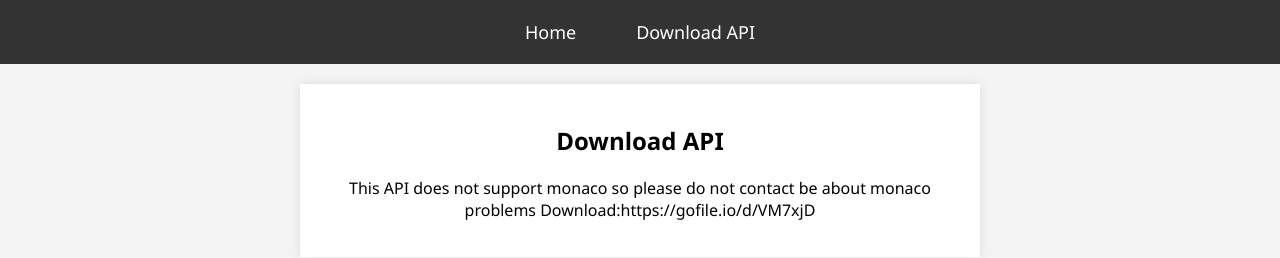
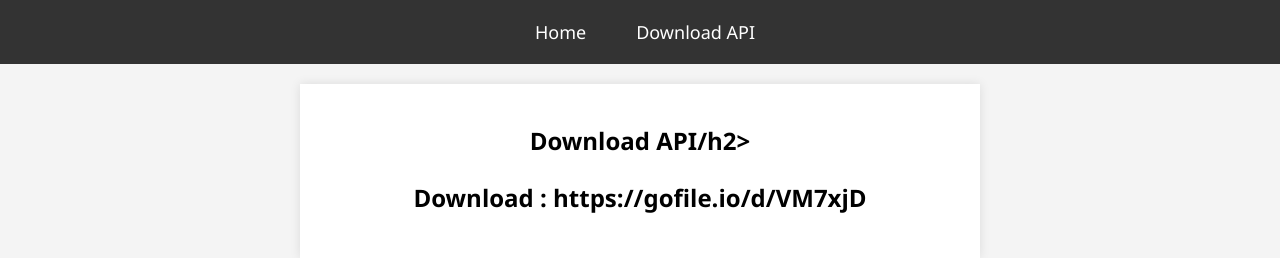
Before and after one commit to unknowinglyknownguy/unknowinglyknownguy.github.io, a plain HTML site: page index.html in a window 1280 px wide. Both pictures are taken after a click on the element "Download API". Drawn offline with Linux system fonts and the light colour scheme.

Commit message:
Update index.html

```diff
--- a/index.html
+++ b/index.html
@@ -22,7 +22,7 @@
             padding: 10px 20px;
             color: white;
             cursor: pointer;
-            margin: 0 10px;
+            margin-left: 10px;
             font-size: 18px;
             text-shadow: none;
             transition: text-shadow 0.3s;
@@ -32,15 +32,22 @@
             background: none;
         }
         .content {
-            display: none;
+            opacity: 0;
+            visibility: hidden;
+            position: absolute;
+            width: 50%;
+            left: 50%;
+            transform: translateX(-50%);
             padding: 20px;
             background: white;
-            margin: 20px auto;
-            width: 50%;
+            margin-top: 20px;
             box-shadow: 0 0 10px rgba(0,0,0,0.1);
+            transition: opacity 0.5s ease-in-out, visibility 0.5s ease-in-out;
         }
         .active {
-            display: block;
+            opacity: 1;
+            visibility: visible;
+            position: relative;
         }
     </style>
 </head>
@@ -52,12 +59,12 @@
 
     <div id="home" class="content active">
         <h2>Home Page</h2>
-        <p>Contact me if you have problems except monaco problems discord:@fillbe__</p>
+        <p>Contact me if you have problems except problems with monaco Discord : @fillbe</p>
     </div>
 
     <div id="download" class="content">
-        <h2>Download API</h2>
-        <p>This API does not support monaco so please do not contact be about monaco problems Download:https://gofile.io/d/VM7xjD</p>
+        <h2>Download API/h2>
+        <p>Download : https://gofile.io/d/VM7xjD</p>
     </div>
 
     <script>
@@ -65,7 +72,11 @@
             document.querySelectorAll('.content').forEach(content => {
                 content.classList.remove('active');
             });
-            document.getElementById(tabId).classList.add('active');
+
+            let activeTab = document.getElementById(tabId);
+            setTimeout(() => {
+                activeTab.classList.add('active');
+            }, 10);
         }
     </script>
 </body>
```
